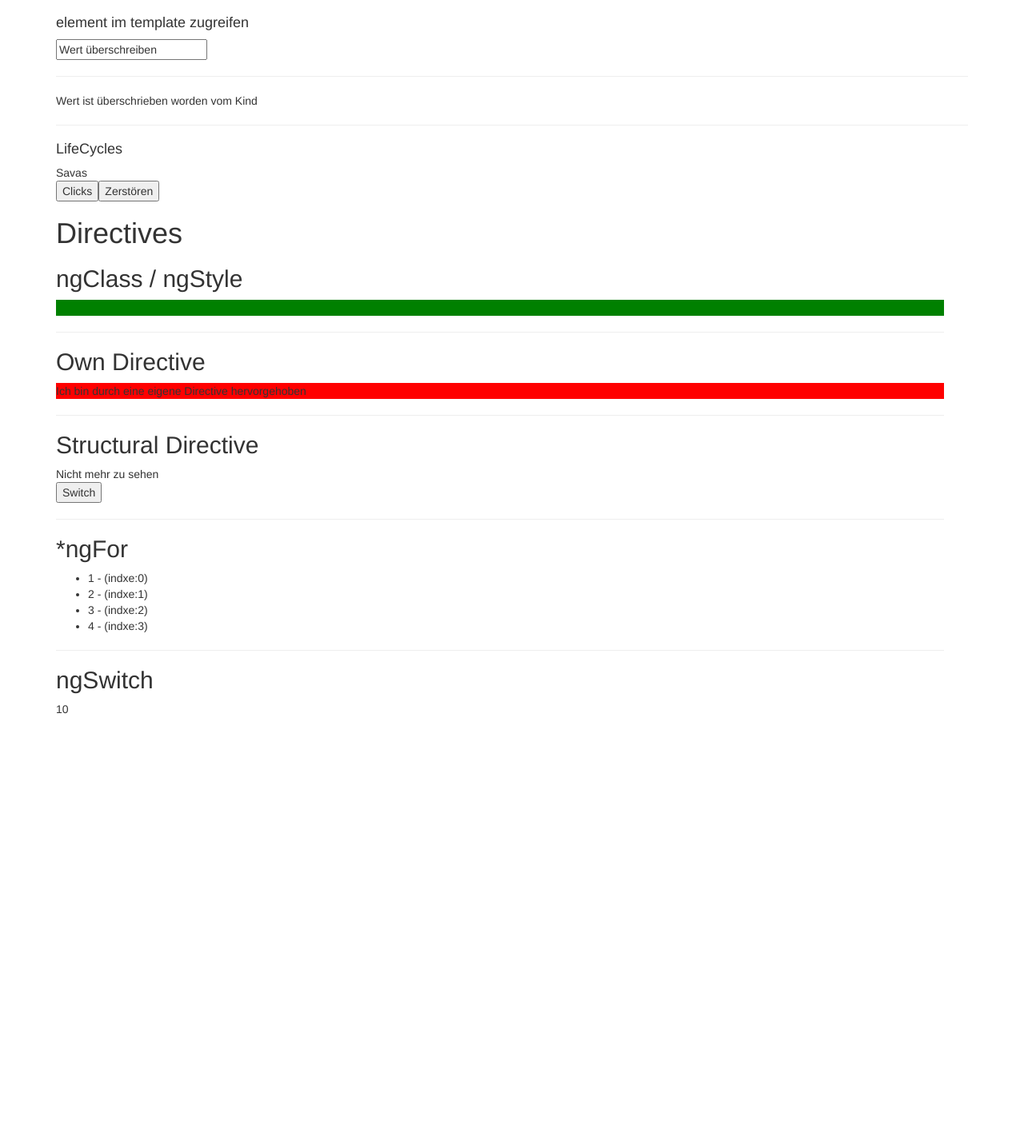
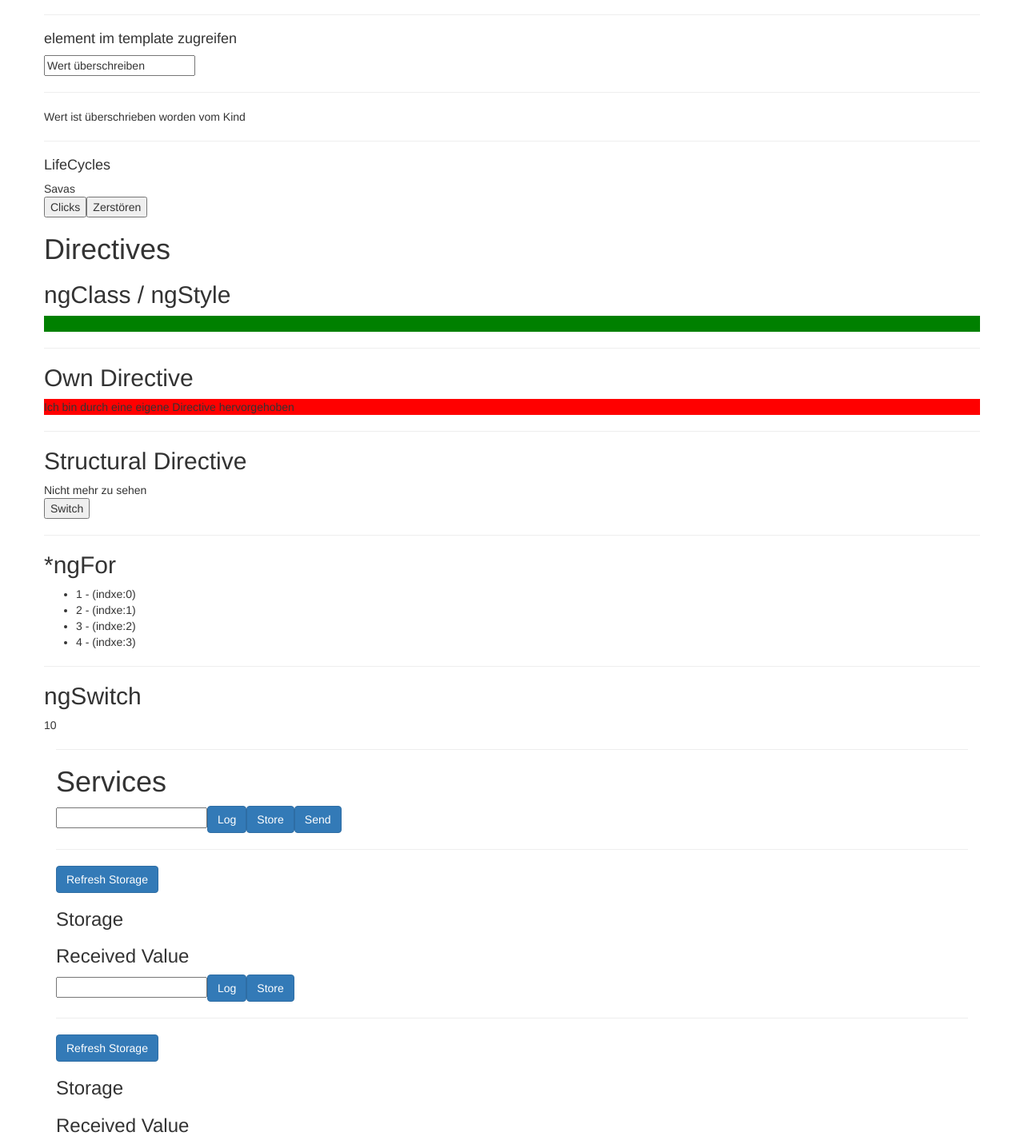
Before and after one commit to savas87/angular_learning, an Angular app: page / in a window 1280 px wide. Shown: the part 819-2250 px from the top of the page at 80% size. Before the commit the page ends 1716 px from the top, so only its background shows below. Built offline with nearby package versions, Linux system fonts and the light colour scheme.

Commit message:
add services

```diff
--- a/src/app/app.component.html
+++ b/src/app/app.component.html
@@ -1,7 +1,18 @@
 <div class="container">
   <h4>LEARNING</h4>
   <p>{{ title }}</p>
-  <app-other>
-    <p>Daten aus app component {{ title }}</p>
-  </app-other>
+  <div class="row">
+    <app-other>
+      <p>Daten aus app component {{ title }}</p>
+    </app-other>
+  </div>
+  <div class="row">
+    <app-databinding></app-databinding>
+  </div>
+  <div class="row">
+    <app-directives></app-directives>
+  </div>
+  <div class="row">
+    <si-service></si-service>
+  </div>
 </div>
--- a/src/app/directives/directives.component.html
+++ b/src/app/directives/directives.component.html
@@ -1,5 +1,3 @@
-<div class="container">
-  <div class="row">
 <h1>Directives</h1>
 <h2>ngClass / ngStyle</h2>
 <div [ngStyle]="{ 'background-color': color }"></div>
@@ -26,5 +24,3 @@
   <p *ngSwitchCase="100">100</p>
   <p *ngSwitchDefault>Irgendwas</p>
 </div>
-  </div>
-</div>
--- a/src/app/other/other.component.html
+++ b/src/app/other/other.component.html
@@ -1,5 +1,3 @@
 <h2>other works!</h2>
 <hr />
 <ng-content></ng-content>
-<app-databinding></app-databinding>
-<app-directives></app-directives>
--- /dev/null
+++ b/src/app/service/cmp-a.component.ts
@@ -0,0 +1,54 @@
+import { Component } from "@angular/core";
+import { LogService } from "./log.service";
+import { DataService } from "./data.service";
+
+@Component({
+  selector: "si-cmp-a",
+  template: `
+    <div>
+      <input type="text" #input />
+      <button (click)="onLog(input.value)" class="btn btn-primary">Log</button>
+      <button (click)="onStore(input.value)" class="btn btn-primary">
+        Store
+      </button>
+      <button (click)="onSend(input.value)" class="btn btn-primary">
+        Send
+      </button>
+    </div>
+    <hr />
+    <div>
+      <button (click)="onGet()" class="btn btn-primary">Refresh Storage</button>
+      <h3>Storage</h3>
+      <ul>
+        <li *ngFor="let item of items">{{ item }}</li>
+      </ul>
+      <h3>Received Value</h3>
+      <p>{{ value }}</p>
+    </div>
+  `,
+  providers: [LogService],
+})
+export class CmpAComponent {
+  value = "";
+  items: string[] = [];
+
+  constructor(
+    private logService: LogService,
+    private dataService: DataService
+  ) {}
+  onLog(value: string) {
+    this.logService.log(value);
+  }
+
+  onStore(value: string) {
+    this.dataService.addData(value);
+  }
+
+  onGet() {
+    this.items = this.dataService.getData();
+  }
+
+  onSend(value: string) {
+    this.dataService.pushData(value);
+  }
+}
--- /dev/null
+++ b/src/app/service/cmp-b.component.ts
@@ -0,0 +1,53 @@
+import { Component, OnInit } from "@angular/core";
+import { LogService } from "./log.service";
+import { DataService } from "./data.service";
+
+@Component({
+  selector: "si-cmp-b",
+  template: `
+    <div>
+      <input type="text" #input />
+      <button (click)="onLog(input.value)" class="btn btn-primary">Log</button>
+      <button (click)="onStore(input.value)" class="btn btn-primary">
+        Store
+      </button>
+    </div>
+    <hr />
+    <div>
+      <button (click)="onGet()" class="btn btn-primary">Refresh Storage</button>
+      <h3>Storage</h3>
+      <ul>
+        <li *ngFor="let item of items">{{ item }}</li>
+      </ul>
+      <h3>Received Value</h3>
+      <p>{{ value }}</p>
+    </div>
+  `,
+  providers: [LogService],
+})
+export class CmpBComponent implements OnInit {
+  value = "";
+  items: string[] = [];
+
+  constructor(
+    private LogService: LogService,
+    private dataService: DataService
+  ) {}
+  onLog(value: string) {
+    this.LogService.log(value);
+  }
+
+  onStore(value: string) {
+    this.dataService.addData(value);
+  }
+
+  onGet() {
+    this.items = this.dataService.getData();
+  }
+
+  ngOnInit() {
+    this.dataService.pushedData.subscribe(
+      (data: string) => (this.value = data)
+    );
+  }
+}
--- /dev/null
+++ b/src/app/service/data.service.ts
@@ -0,0 +1,22 @@
+import { LogService } from "./log.service";
+import { Injectable, EventEmitter } from "@angular/core";
+
+@Injectable()
+export class DataService {
+  private data: string[] = [];
+  pushedData = new EventEmitter<string>();
+
+  constructor(private logService: LogService) {}
+  addData(data: string) {
+    this.data.push(data);
+    this.logService.log("Eintrag hinzugefügt");
+  }
+
+  getData() {
+    return this.data;
+  }
+
+  pushData(value: string) {
+    this.pushedData.emit(value);
+  }
+}
--- /dev/null
+++ b/src/app/service/log.service.ts
@@ -0,0 +1,5 @@
+export class LogService {
+  log(message: string) {
+    console.log(message);
+  }
+}
--- /dev/null
+++ b/src/app/service/service.component.ts
@@ -0,0 +1,16 @@
+import { Component } from "@angular/core";
+import { DataService } from "./data.service";
+
+@Component({
+  selector: "si-service",
+  template: `
+    <div class="container">
+      <hr />
+      <h1>Services</h1>
+      <si-cmp-a></si-cmp-a>
+      <si-cmp-b></si-cmp-b>
+    </div>
+  `,
+  providers: [DataService],
+})
+export class ServiceComponent {}
```
Also changed, not shown: src/app/app.module.ts (+8 -1 lines). Lines whose indentation alone changed are shown as unchanged.
